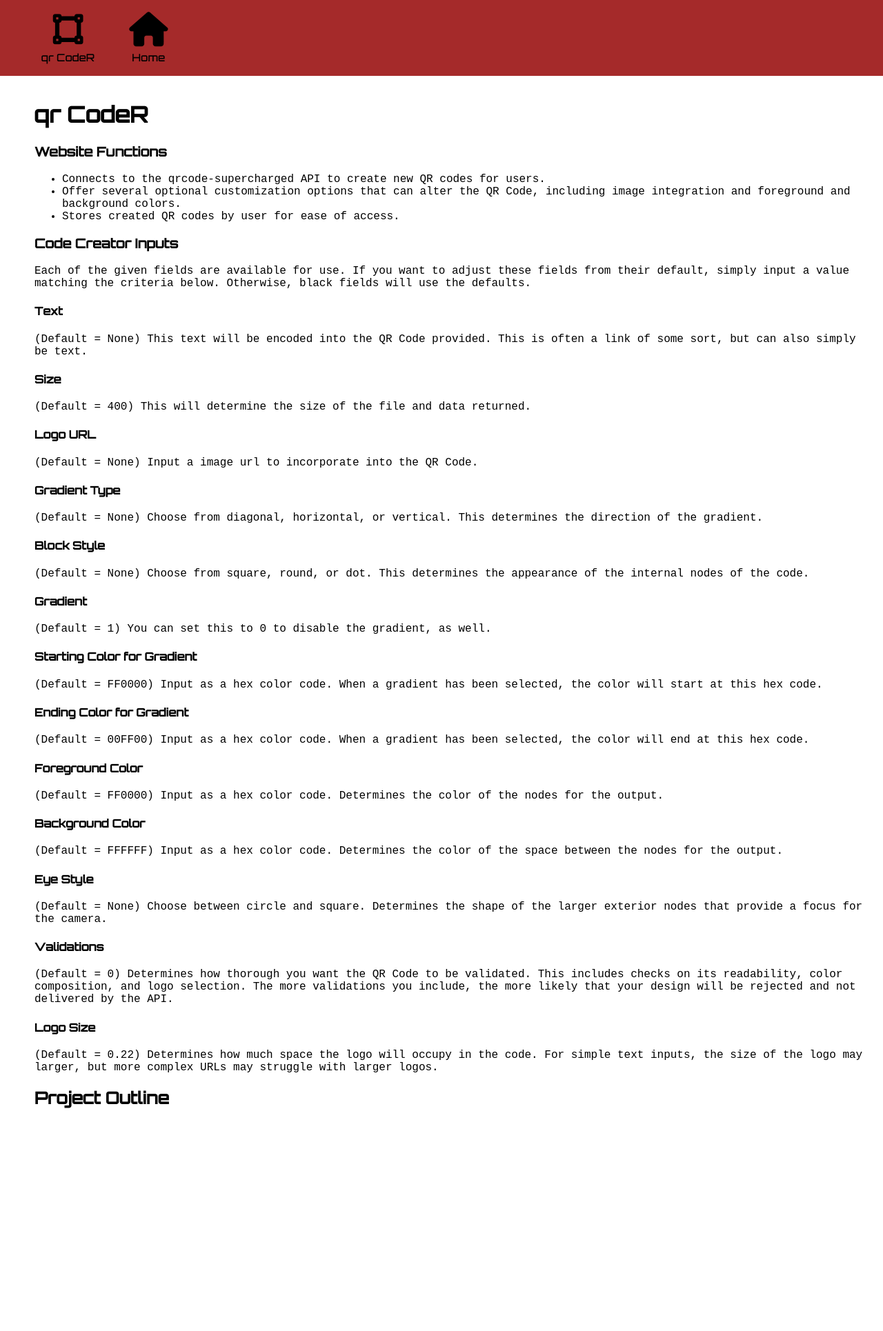
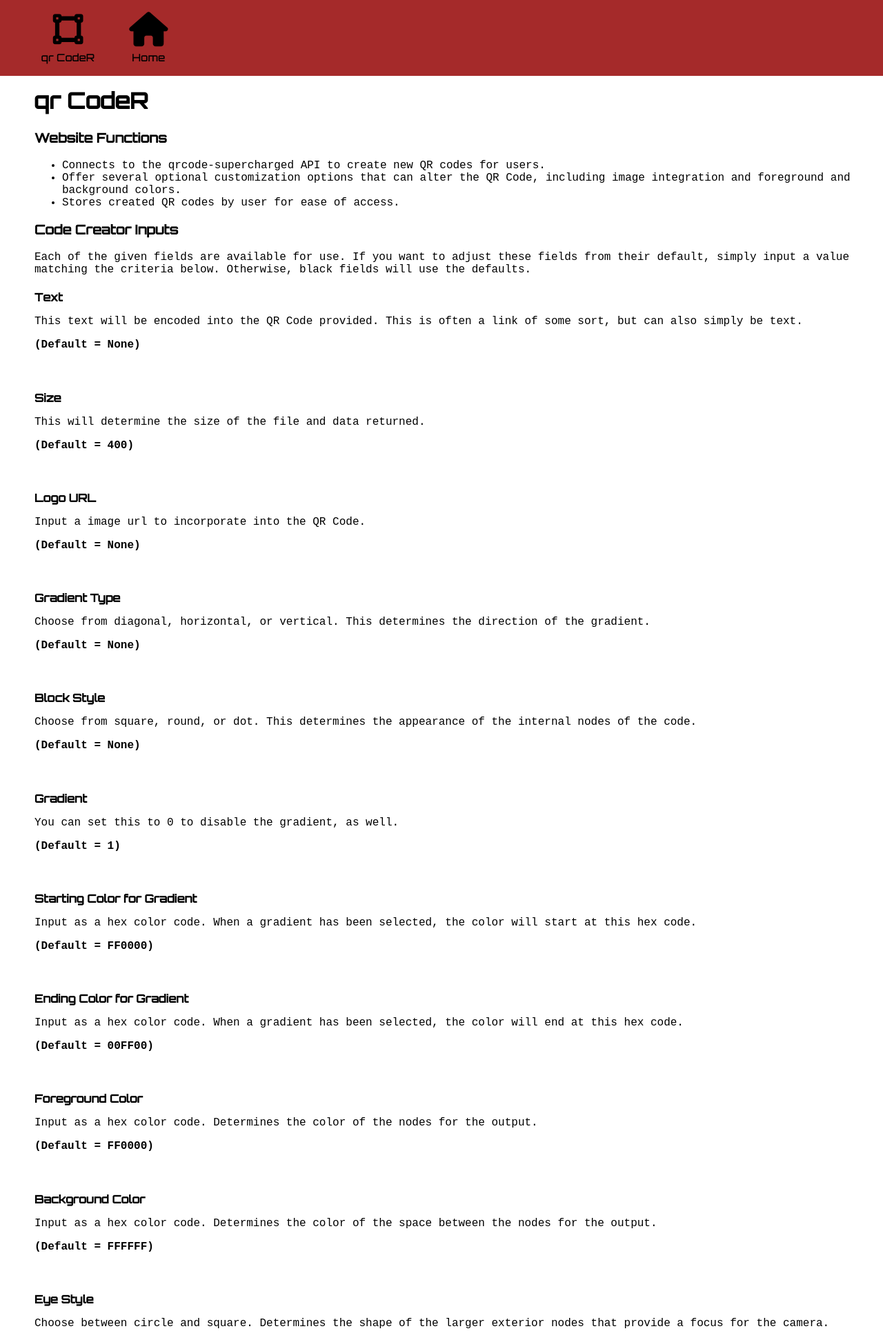
Before and after one commit to Jared-Glenn/Capstone-1, a Flask app: page / in a window 1280 px wide. Shown: the top 1930 px of the page at 69% size. Before the commit the page ends 1607 px from the top, so only its background shows below. Run offline with Flask 3, Linux system fonts and the light colour scheme; some libraries are stand-ins or nearby versions.

Commit message:
update styling and readme

```diff
--- a/static/styles/styles.css
+++ b/static/styles/styles.css
@@ -2,6 +2,11 @@ body {
     margin: 0;
     padding: 0;
     font-family: 'Orbitron', sans-serif;;
+}
+
+h4 {
+    margin-bottom: 0;
+    padding-bottom: 0;
 }
 
 a {
@@ -49,6 +54,7 @@ button:hover {
     margin: 0;
     padding-top: 10px;
     padding-left:10px;
+    z-index: 99999;
 }
 
 .topnav-button {
@@ -87,8 +93,7 @@ button:hover {
     top: 105px;
     margin: 20px;
     margin-left: 50px;
-    height: 1500px;
-    overflow: scroll;
+    padding-bottom: 80px;
 }
 
 .form-label {
--- a/templates/home.html
+++ b/templates/home.html
@@ -21,97 +21,124 @@
         Each of the given fields are available for use. If you want to adjust these fields
         from their default, simply input a value matching the criteria below. Otherwise,
         black fields will use the defaults.
+        <br>
     </p>
 
     <h4>Text</h4>
 
         <p class="documentation-text">
-            (Default = None) This text will be encoded into the QR Code provided. This is often a link of some sort,
+            This text will be encoded into the QR Code provided. This is often a link of some sort,
             but can also simply be text.
         </p>
+        <p class="documentation-text"><strong>(Default = None) </strong></p>
+        <br>
 
     <h4>Size</h4>
 
         <p class="documentation-text">
-            (Default = 400) This will determine the size of the file and data returned.
+            This will determine the size of the file and data returned.
         </p>
+        <p class="documentation-text"><strong>(Default = 400) </strong></p>
+        <br>
 
     <h4>Logo URL</h4>
 
         <p class="documentation-text">
-            (Default = None) Input a image url to incorporate into the QR Code.
+            Input a image url to incorporate into the QR Code.
         </p>
+        <p class="documentation-text"><strong>(Default = None) </strong></p>
+        <br>
 
     <h4>Gradient Type</h4>
 
         <p class="documentation-text">
-            (Default = None) Choose from diagonal, horizontal, or vertical. This determines the
+            Choose from diagonal, horizontal, or vertical. This determines the
             direction of the gradient.
         </p>
+        <p class="documentation-text"><strong>(Default = None) </strong></p>
+        <br>
 
     <h4>Block Style</h4>
 
         <p class="documentation-text">
-            (Default = None) Choose from square, round, or dot. This determines the appearance of
+            Choose from square, round, or dot. This determines the appearance of
             the internal nodes of the code.
         </p>
+        <p class="documentation-text"><strong>(Default = None) </strong></p>
+        <br>
 
     <h4>Gradient</h4>
 
         <p class="documentation-text">
-            (Default = 1) You can set this to 0 to disable the gradient, as well.
+            You can set this to 0 to disable the gradient, as well.
         </p>
+        <p class="documentation-text"><strong>(Default = 1) </strong></p>
+        <br>
 
     <h4>Starting Color for Gradient</h4>
 
         <p class="documentation-text">
-            (Default = FF0000) Input as a hex color code. When a gradient has been selected, the
+            Input as a hex color code. When a gradient has been selected, the
             color will start at this hex code.
         </p>
+        <p class="documentation-text"><strong>(Default = FF0000) </strong></p>
+        <br>
 
     <h4>Ending Color for Gradient</h4>
 
         <p class="documentation-text">
-            (Default = 00FF00) Input as a hex color code. When a gradient has been selected, the
+            Input as a hex color code. When a gradient has been selected, the
             color will end at this hex code.
         </p>
+        <p class="documentation-text"><strong>(Default = 00FF00) </strong></p>
+        <br>
 
     <h4>Foreground Color</h4>
 
         <p class="documentation-text">
-            (Default = FF0000) Input as a hex color code. Determines the color of the nodes for the
+            Input as a hex color code. Determines the color of the nodes for the
             output.
         </p>
+        <p class="documentation-text"><strong>(Default = FF0000) </strong></p>
+        <br>
 
     <h4>Background Color</h4>
 
         <p class="documentation-text">
-            (Default = FFFFFF) Input as a hex color code. Determines the color of the space between the
+            Input as a hex color code. Determines the color of the space between the
             nodes for the output.
         </p>
+        <p class="documentation-text"><strong>(Default = FFFFFF) </strong></p>
+        <br>
 
     <h4>Eye Style</h4>
 
         <p class="documentation-text">
-            (Default = None) Choose between circle and square. Determines the shape of the larger exterior
+            Choose between circle and square. Determines the shape of the larger exterior
             nodes that provide a focus for the camera.
         </p>
+        <p class="documentation-text"><strong>(Default = None) </strong></p>
+        <br>
 
     <h4>Validations</h4>
 
         <p class="documentation-text">
-            (Default = 0) Determines how thorough you want the QR Code to be validated. This includes
+            Determines how thorough you want the QR Code to be validated. This includes
             checks on its readability, color composition, and logo selection. The more validations you
             include, the more likely that your design will be rejected and not delivered by the API.
         </p>
+        <p class="documentation-text"><strong>(Default = 0) </strong></p>
+        <br>
 
     <h4>Logo Size</h4>
 
         <p class="documentation-text">
-            (Default = 0.22) Determines how much space the logo will occupy in the code. For simple
+            Determines how much space the logo will occupy in the code. For simple
             text inputs, the size of the logo may larger, but more complex URLs may struggle with
             larger logos.
         </p>
+        <p class="documentation-text"><strong>(Default = 0.22) </strong></p>
+        <br>
 
 <h2>Project Outline</h2>
 
@@ -125,31 +152,37 @@
         logo size*, user_id)</p>
     <p class="documentation-text">(* = Optional)</p>
 
-<h3>Issues</h3>
+<h3>Storage</h3>
 
-    <p class="documentation-text">Generating and storing the actual QR Code, along with custom attributes could be
-        data-intensive. That will be among the first things I investigate. Once the code
-        is generated, how is the data delivered and how can I render it on my webpage?</p>
+    <p class="documentation-text">An initial concern for the project was the storage of the actual
+        code in a database. After some research, I determined that it would be more efficient to store
+        the file locally and store the file location in the database. This is how the system has been
+        implemented.
+    </p>
 
 <h3>Security</h3>
 
-    <p class="documentation-text">Emails and real life names will be protected by hashed and salted password generation.
-        The actual QR Codes will likely be publically available on a gallary to inspire new
-        creators.</p>
+    <p class="documentation-text">Emails and real life names will be protected by hashed and salted
+        password generation. Likewise, individual codes are tied to individual users for security.</p>
 
 <h3>User Flow</h3>
 
-    <p class="documentation-text">The home page will allow a user to create a custom QR code using the qrcode-monkey API,
-        but also contain a link to register or login. The user will be warned that, while not
-        signed in, all generated QR Codes will not be stored by the site.</p>
+    <p class="documentation-text">While not signed in, users may access the documentation page (this page), the
+        registration page, and the login page. This allows potential users to understand the webapp
+        and register to use it. Current users can simply access the login page to access their own
+        pages.
+    </p>
 
-    <p class="documentation-text">A registration page and login page will give users access to their own personal information
-        and a personal gallary of their created QR codes. You can also navigate back to the home
-        page, which will now store generated QR codes under the user's user_id.</p>
+    <p class="documentation-text">The "/" or home page of the site will lead to the registration page
+        by default, unless the user is already logged in. If the user is logged in (or after logging in),
+        the user will be sent to the user home page, where personal information is available, as well as
+        all previously created QR Codes.
+    </p>
 
-    <p class="documentation-text">An additional page will add QR codes as they are generated by the community, mixing random
-        QR codes onto the page, with parameters for how they were created. This page is meant to
-        inspire creators to try a new style.</p>
+    <p class="documentation-text">From this page, users may push the "Create a New Code" button to access
+        the code creation form. Once submitted (if accepted), this new code will be displayed on the user's
+        home page, as well.
+    </p>
 
 
 {% endblock %}
```
Also changed, not shown: README.md.
